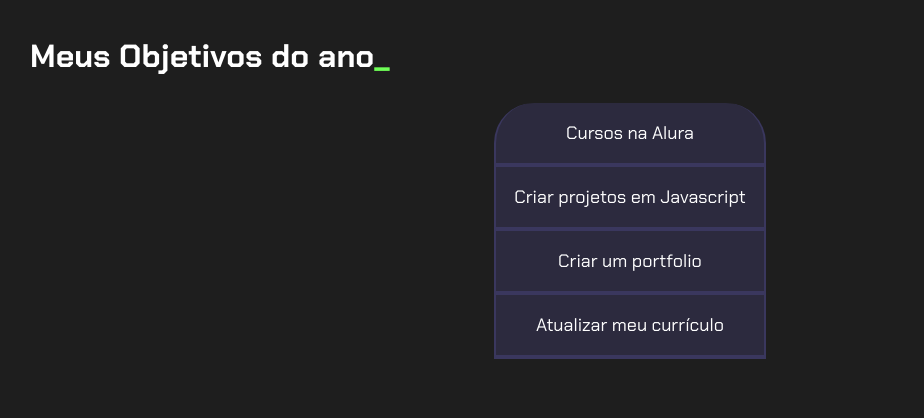
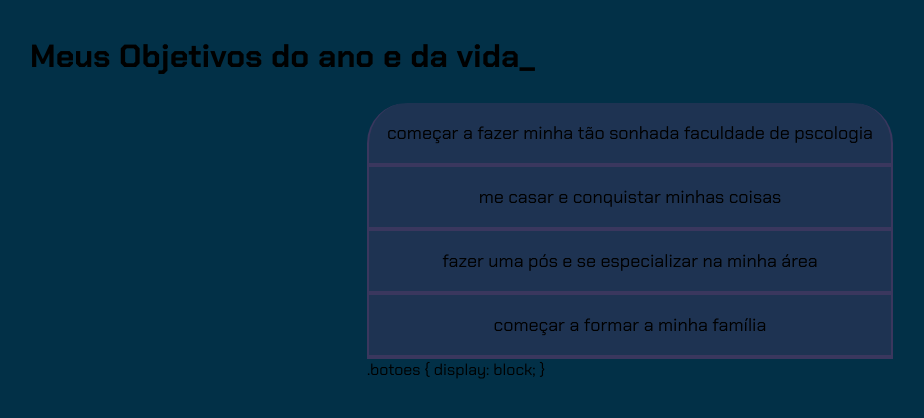
Before and after one commit to cirilodobeco/projeto-de-vida, a plain HTML site: page index.html in a window 1280 px wide. Shown: the whole page, without its empty margins (10-934 px from the left). Drawn offline with Linux system fonts and the light colour scheme.

Commit message:
ALTEREI CORES

```diff
--- a/index.html
+++ b/index.html
@@ -4,18 +4,22 @@
 <head>
     <meta charset="UTF-8">
     <meta name="viewport" content="width=device-width, initial-scale=1.0">
-    <title>Meus objetivos do ano</title>
+    <title>Meus objetivos do ano e da vida</title>
     <link rel="stylesheet" href="style.css">
 </head>
 
 <body>
     <section class="conteudo-principal">
-        <h2 class="titulo-principal">Meus Objetivos do ano<span>_</span></h2>
+        <h2 class="titulo-principal">Meus Objetivos do ano e da vida<span>_</span></h2>
         <div class="botoes">
-            <button class="botao">Cursos na Alura</button>
-            <button class="botao">Criar projetos em Javascript</button>
-            <button class="botao">Criar um portfolio</button>
-            <button class="botao">Atualizar meu currículo</button>
+            <button class="botao">começar a fazer minha tão sonhada faculdade de pscologia</button>
+
+            <button class="botao">me casar e conquistar minhas coisas</button>
+            <button class="botao">fazer uma pós e se especializar na minha área</button>
+            <button class="botao">começar a formar a minha família</button>
+          .botoes {
+    display: block;
+}
         </div>
     </section>
 </body>
--- a/style.css
+++ b/style.css
@@ -1,12 +1,12 @@
 @import url('https://fonts.googleapis.com/css2?family=Chakra+Petch:wght@400;700&display=swap');
 
 :root {
-    --cor-de-fundo: #1E1E1E;
-    --verde: #6FFF57;
-    --branco: #FFFFFF;
+    --cor-de-fundo: #023047;
+    --azul: #219ebc;
+    --azul: #ffffff;
     --botao-ativo: #3A375E;
     --botao-inativo: rgba(58, 55, 94, 0.5);
-    --texto-fundo: rgba(58, 55, 94, 0.3);
+    --texto-fundo: rgba(255, 255, 255, 0.3);
 }
 
 body {
@@ -59,3 +59,8 @@ body {
 .botoes {
     display: block;
 }
+
+@media screen and (min-width: 768px{
+    .botoes{
+        display: flex;
+}
```
